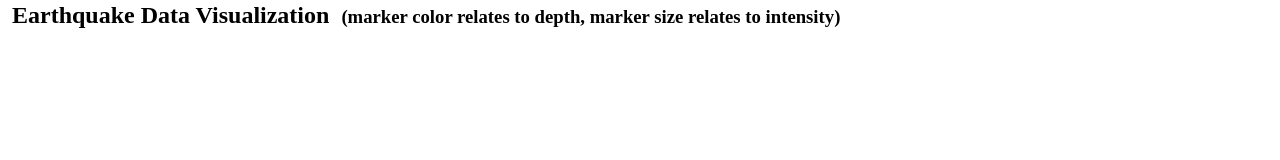
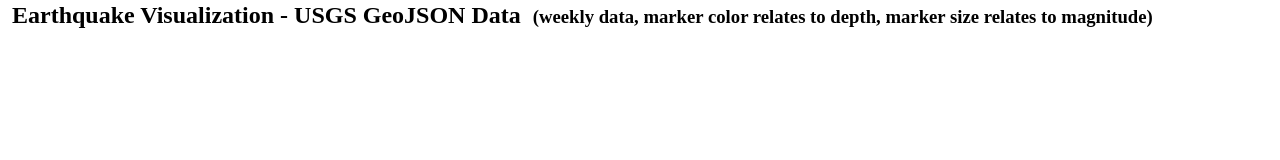
Before and after one commit to MarkOlsonMN/leaflet-challenge, a plain HTML site: page Leaflet-Part-1/index.html in a window 1280 px wide. Drawn offline with nearby package versions, Linux system fonts and the light colour scheme; no server answers.

Commit message:
assignment release candidate save point - RC_v1.1

```diff
--- a/Leaflet-Part-1/index.html
+++ b/Leaflet-Part-1/index.html
@@ -18,8 +18,8 @@
 
 <body>
   <div style="display: flex;">
-    <h2 style="margin-bottom: 2px; margin-top: 2px;">&nbsp;&nbsp;Earthquake Data Visualization</h2>&nbsp;&nbsp;&nbsp;
-    <h3 style="margin-bottom: 2px; margin-top: 6px;">(marker color relates to depth, marker size relates to intensity)</h3>
+    <h2 style="margin-bottom: 2px; margin-top: 2px;">&nbsp;&nbsp;Earthquake  Visualization - USGS GeoJSON Data</h2>&nbsp;&nbsp;&nbsp;
+    <h3 style="margin-bottom: 2px; margin-top: 6px;">(weekly data, marker color relates to depth, marker size relates to magnitude)</h3>
   </div>
 
   <!-- The div that holds our map -->
```
Also changed, not shown: ScreenShots/1_screenshot_deployment.jpg (added).
